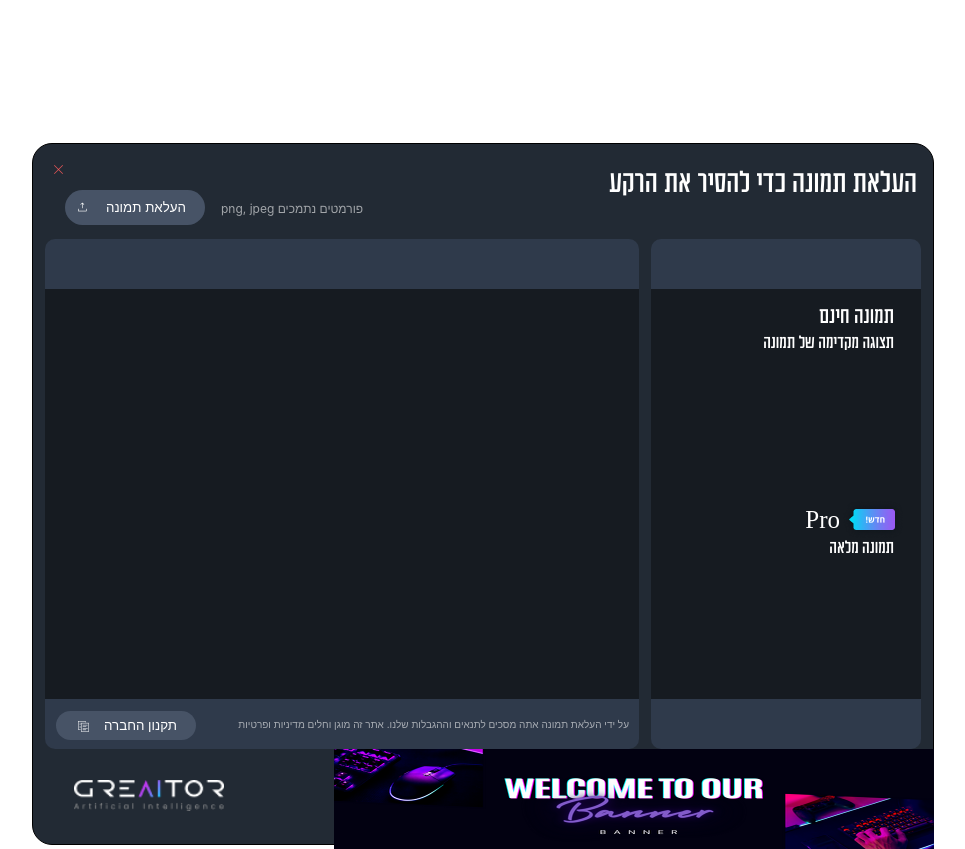
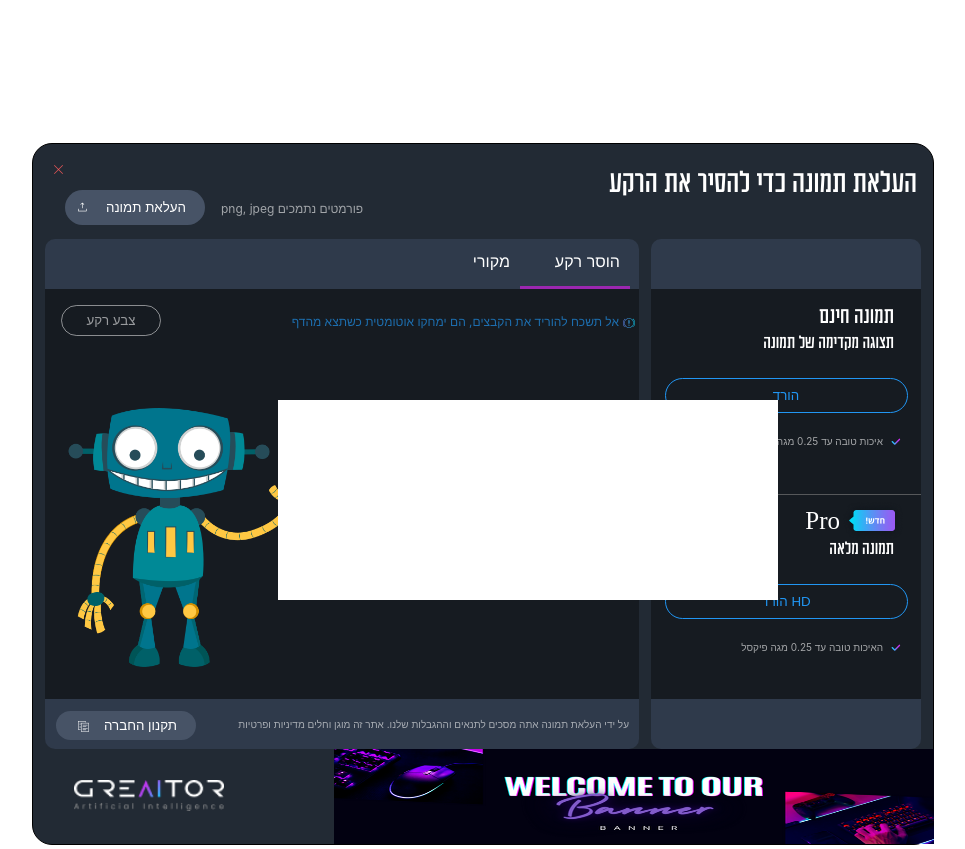
Before and after one commit to ItayMic/trial_page, a React (Create React App) app: page / in a window 1280 px wide. Shown: the whole page, without its empty margins (157-1122 px from the left). Built offline with nearby package versions, Linux system fonts and the light colour scheme.

Commit message:
update 3

```diff
--- a/src/Bg.css
+++ b/src/Bg.css
@@ -123,5 +123,26 @@
    position: absolute;
    right: -1px;
    width: 600px;
-   height: 100px;
+   height: 95px;
 }
+
+.tabs_cont{
+    position: absolute;
+    display: flex;
+    flex-direction: row-reverse;
+    width: 65%;
+    padding-top: 12px;
+}
+
+.tab{
+    color: white;
+    width: 100px;
+    text-align: right;
+    height: 35px;
+    padding-right: 10px;
+    cursor: pointer;
+}
+
+.selected_tab{
+    border-bottom: 3px solid #9C27B0;
+}
--- a/src/Bg.jsx
+++ b/src/Bg.jsx
@@ -6,9 +6,21 @@ import banner from './assets/banner.png'
 
 
 import Download_img from './Download_img';
+import React, { useState } from 'react';
+import No_bg from './No_bg'
+import Download_popup from './Download_popup'
 
 function Bg() {
+
+  const [selected_tab, setselected_tab] = useState(true);
+
+  function choose_tab() {
+     setselected_tab(!selected_tab);
+  }
+
+
   return (
+    <>
        <div className="bg_general">
           <img src={close_x} className='close_img' />
            <div className='title'> העלאת תמונה כדי להסיר את הרקע</div>
@@ -20,17 +32,23 @@ function Bg() {
            <div className='middle_div'>
             <div className='right_div'>
              <div className='right_div_inner'>
-                  <Download_img title="תמונה חינם" subtitle="תצוגה מקדימה של תמונה" top="true"></Download_img>
+                  <Download_img title="תמונה חינם" subtitle="תצוגה מקדימה של תמונה" top="true" btn_text="הורד" last_title="איכות טובה עד 0.25 מגה פיקסל"></Download_img>
 
-                  <Download_img title="Pro" subtitle="תמונה מלאה" top="false" ></Download_img>
+                  <Download_img title="Pro" subtitle="תמונה מלאה" top="false" btn_text="הורד HD" last_title="האיכות טובה עד 0.25 מגה פיקסל"></Download_img>
 
        </div>
     </div>
 
        <div className='left_div'>
+         <div className='tabs_cont'>
+            <div className={'tab ' +(selected_tab ? 'selected_tab': '')} onClick={choose_tab}>הוסר רקע</div>
+            <div className={'tab ' +(!selected_tab ? 'selected_tab': '')} onClick={choose_tab}> מקורי </div>
+          </div>
 
         <div className='left_div_inner'>
+             {selected_tab? <No_bg title="no_bg"></No_bg> :
 
+             <No_bg title="original"></No_bg>}
       </div>
 
       <div className='left_div_footer'>
@@ -51,6 +69,9 @@ function Bg() {
   </div>
 
 </div>
+<Download_popup></Download_popup>
+
+</>
   );
 }
 
--- a/src/Download_img.css
+++ b/src/Download_img.css
@@ -29,3 +29,32 @@
 .padding_top_title{
     padding-right: 27px;
 }
+
+.download_btn {
+    background-color: transparent;
+    border: 1px solid #2196F3;
+    color: #2196F3;
+    width: 90%;
+    margin-left: 5%;
+    margin-top: 25px;
+    height: 35px;
+    border-radius: 25px;
+}
+
+.last_title{
+    color: #ffffff9c;
+    text-align: right;
+    font-size: 10px;
+    margin-right: 38px;
+    margin-top: 22px;
+}
+
+.check_img{
+    position: absolute;
+    top:147px;
+    right: 19px;
+}
+
+.download_img_cont_border{
+    border-top: 1px solid #80808099;
+}
--- a/src/Download_img.jsx
+++ b/src/Download_img.jsx
@@ -1,14 +1,19 @@
 import './Download_img.css';
 import new_img from './assets/new.png'
+import check from './assets/check.png'
 
 function Download_img(props) {
     return (
-        <div className='download_img_cont'>
+        <div className={'download_img_cont ' + ( props.top=="false" ? 'download_img_cont_border': '')}>
            <div className={"download_img_title " + (props.top=="true" ? "padding_top_title" : '')}  >{props.title} </div>
 
            { props.top=="false" ? <img src={new_img} className='download_img_new'/> : <></> }
 
            <div className='download_img_subtitle'> {props.subtitle} </div>
+
+           <button className='download_btn'> {props.btn_text}</button>
+           <img className='check_img' src={check} />
+           <div className='last_title'> {props.last_title} </div>
         </div>
 );
 }
--- /dev/null
+++ b/src/Download_popup.css
@@ -0,0 +1,8 @@
+.download_popup_cont{
+    background-color: white;
+    width: 500px;
+    height: 200px;
+    position: absolute;
+    top: 400px;
+    left: 34%;
+}
--- /dev/null
+++ b/src/Download_popup.jsx
@@ -0,0 +1,10 @@
+import './Download_popup.css'
+function Download_popup(props) {
+return (
+    <div className='download_popup_cont'>
+
+    </div>
+);
+}
+
+export default Download_popup;
--- /dev/null
+++ b/src/No_bg.css
@@ -0,0 +1,43 @@
+.no_bg_title{
+    color: #2196f3ad;
+    text-align: right;
+    margin-right: 20px;
+    font-size: 12px;
+    margin-top: 25px;
+    position: absolute;
+    right: 0;
+}
+
+.uploaded_img{
+    width: 50%;
+    margin-top: 100px;
+}
+
+.no_bg_cont{
+    position: relative;
+}
+
+.warning{
+    position: absolute;
+    right: 4px;
+    top: 28px;
+}
+
+.choose_color{
+    background-color: transparent;
+    color: #ffffff8f;
+    border: 1px solid #ffffff80;
+    padding: 7px;
+    border-radius: 20px;
+    width: 100px;
+    position: absolute;
+    top:16px;
+    left:16px;
+}
+
+.input_color{
+    opacity: 0;
+    position: absolute;
+    top: 19px;
+    left: 15px;
+}
--- /dev/null
+++ b/src/No_bg.jsx
@@ -0,0 +1,32 @@
+import './No_bg.css'
+import upload_img from './assets/robot.png'
+import warning from './assets/warning.png'
+import { useRef } from "react";
+
+function No_bg(props) {
+
+    const inputElement = useRef();
+
+    function choose_color_func() {
+        inputElement.current.click();
+    }
+
+    return (
+
+      <div className='no_bg_cont'>
+        {props.title=="no_bg" ? <><div className='no_bg_title'> אל תשכח להוריד את הקבצים, הם ימחקו אוטומטית כשתצא מהדף</div>
+
+           <img className="warning" src={warning}/>
+
+             <button className='choose_color' onClick={choose_color_func}> צבע רקע </button>
+             <input type="color" ref={inputElement} className='input_color' />
+            </>
+        : <></>}
+
+        <img className="uploaded_img" src={upload_img} />
+
+    </div>
+    );
+}
+
+export default No_bg;
```
